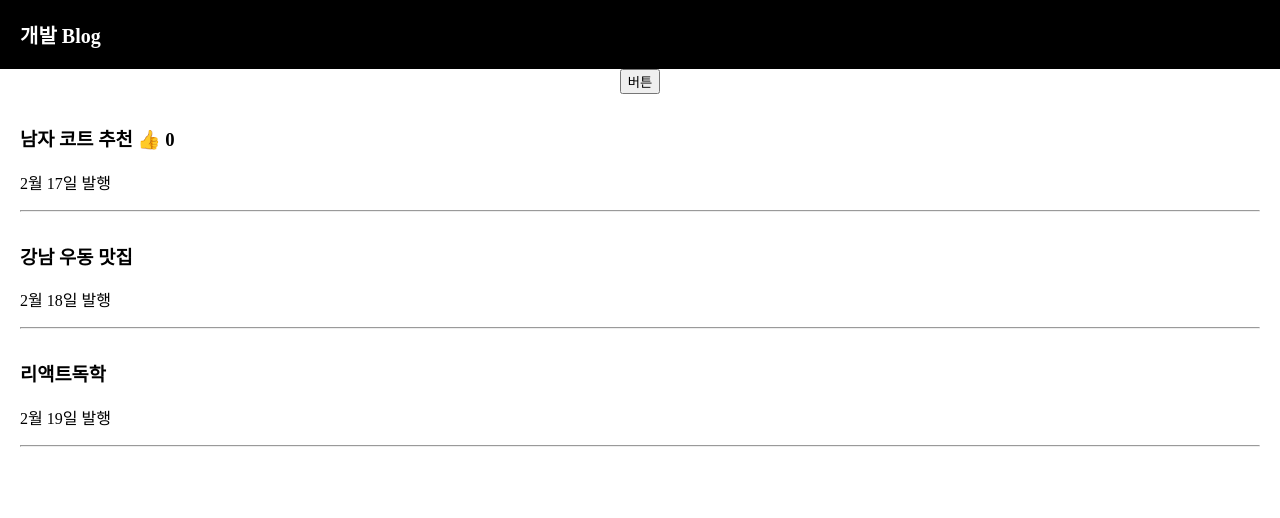
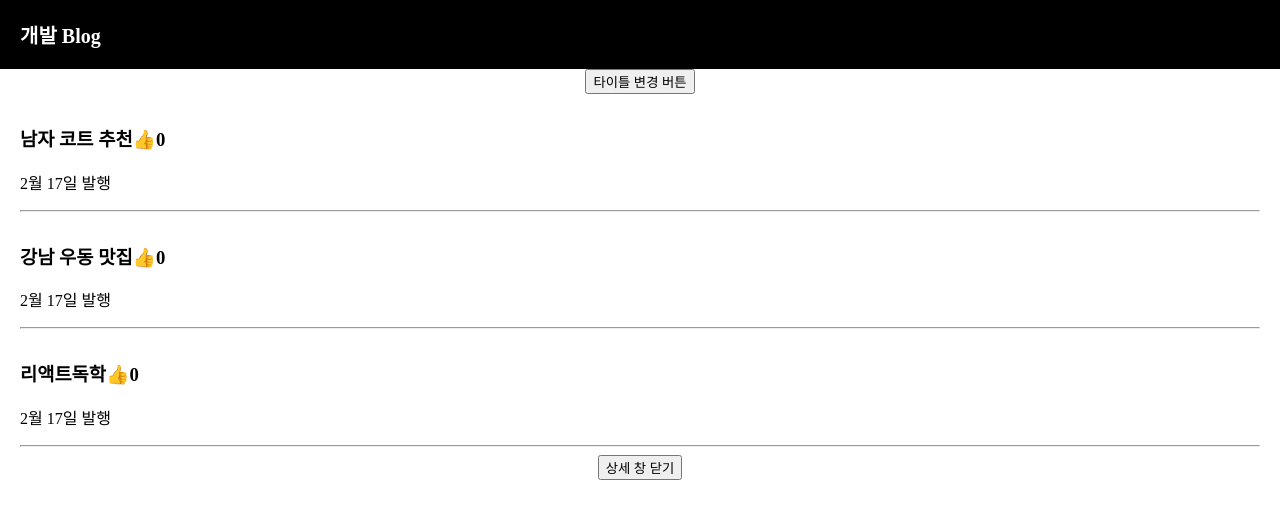
Before and after one commit to kleg26315/ReactPractice, a React (Create React App) app: page / in a window 1280 px wide. Shown: the top 518 px of the page. Built offline with nearby package versions, Linux system fonts and the light colour scheme.

Commit message:
props, map() 활용

```diff
--- a/src/App.js
+++ b/src/App.js
@@ -6,12 +6,11 @@ import './App.css';
 
 function App() {
 
-  let [title, titleChange] = useState(['남자 코트 추천', '강남 우동 맛집', '리액트독학']);
-
-  let [up, upChange] = useState(0);
-  let [cnt, cntChange] = useState(0);
-
-  let [modal, modalChange] = useState(false);
+  let [title, setTitle] = useState(['남자 코트 추천', '강남 우동 맛집', '리액트독학']);
+  let [up, setUp] = useState([0,0,0]);
+  let [cnt, setCnt] = useState(0);
+  let [modal, setModal] = useState(false);
+  let [bNo, setBNo] = useState(0);
 
   let posts = '강남 고기 맛집';
 
@@ -19,7 +18,7 @@ function App() {
       var newArray = [...title];
       newArray[0] = '여자 코트 추천';
       newArray.sort();
-      titleChange(newArray);
+      setTitle(newArray);
   }
 
   function titleCnt2(){
@@ -27,14 +26,14 @@ function App() {
       var newArray = [...title];
       newArray[0] = '여자 코트 추천';
       newArray.sort();
-      titleChange(newArray);
+      setTitle(newArray);
     } else{
       var newArray = [...title];
       newArray[0] = '남자 코트 추천';
       newArray.sort();
-      titleChange(newArray);
+      setTitle(newArray);
     }
-    cntChange(cnt + 1);
+    setCnt(cnt + 1);
   }
 
   return (
@@ -42,8 +41,8 @@ function App() {
       <div className="black-nav">
         <div>개발 Blog</div>
       </div>
-      <button onClick={ ()=>{ titleCnt() }}>버튼</button>
-      <div className="list">
+      <button onClick={ ()=>{ titleCnt() }}>타이틀 변경 버튼</button>
+      {/* <div className="list">
         <h3> {title[0]} <span onClick={ ()=>{ upChange( up + 1 ) } }>👍</span> {up} </h3>
         <p>2월 17일 발행</p>
         <hr/>
@@ -57,19 +56,51 @@ function App() {
         <h3 onClick={ () => { modalChange(!modal) }}> {title[2]}</h3>
         <p>2월 19일 발행</p>
         <hr/>
-      </div>
+      </div> */}
+
+      {
+        /*
+          JSX안에서 반복문 쓰고 싶을 땐 map()을 사용
+        */
+        title.map(function(a, i){
+          return (
+            <div className="list">
+              <h3 onClick={ () => { modal ==  false ? setModal(!modal) : null;  setBNo(i); }}>
+                {a}
+                <span onClick={ ()=>{
+                 var newUpArray = [...up];
+                 newUpArray[i] = up[i] + 1;
+                 setUp(newUpArray);} }>
+                  👍
+                </span>
+                {up[i]}
+              </h3>
+              <p>2월 17일 발행</p>
+              <hr/>
+            </div>
+          )
+        })
+      }
+
+      <button onClick={ ()=>{ setModal(modal=false);} }> 상세 창 닫기 </button>
 
       {
         /*
         JSX에선 if를 못 씀 -> 그래서 삼항연산자로 씀
+        JSX에선 변수, 함수 쓸 수 있다.
         if(){
           <Modal />
         } else{
           <div></div>
         }
         */
+        /*
+          컴포넌트끼리 state 전달해주는 법 : props 이용
+          1. <자식컴포넌트 작명={state명} />
+          2. 자식 컴포넌트에서 props 파라미터 입력 후 사용
+        */
        modal == true
-       ? <Modal></Modal>
+       ? <Modal title={title} bNo={bNo}></Modal>
        : null
       }
 
@@ -88,13 +119,13 @@ Component 많이 만들면 단점
 (상위 component에서 만든 state 쓰려면 props 문법 이용해야함)
 */
 
-function Modal(){
+function Modal(props){
   return (
     // return 안에는 무조건 div 하나안에 있어야하지만 병렬적인 div를 넣고 싶다면
     // <> </> 로 감싸자
     <>
     <div className="modal">
-      <h2>제목</h2>
+      <h2>{props.title[props.bNo]}</h2>
       <p>날짜</p>
       <p>상세내용</p>
     </div>
```
